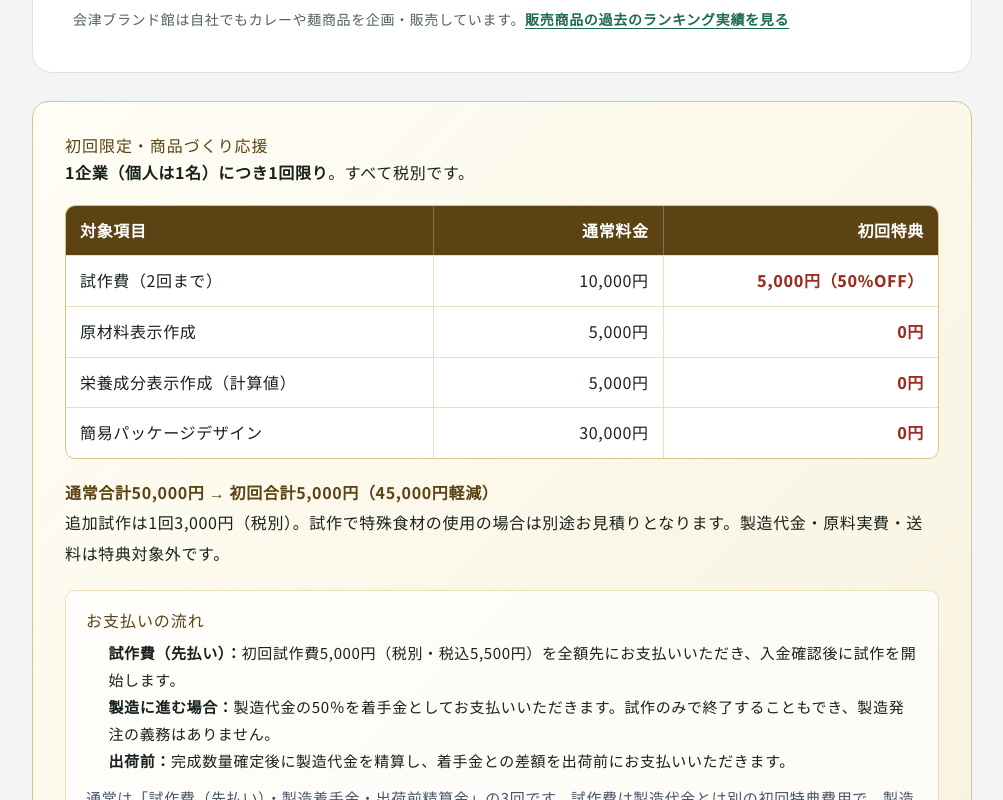
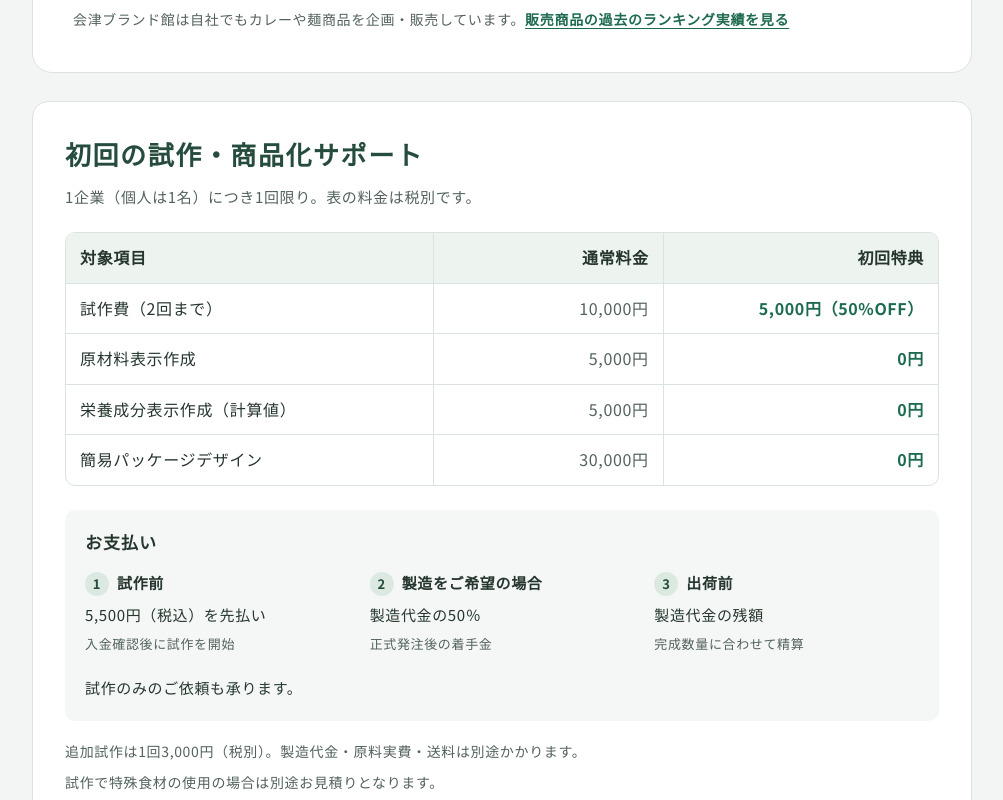
Before and after one commit to hajiox/oem_btob, a Next.js app: page /curry-oem in a window 1280 px wide. Shown: the part 1180-1980 px from the top of the page, without its empty margins (138-1141 px from the left). Built offline with nearby package versions, Linux system fonts and the light colour scheme; no server answers.

Commit message:
Make OEM pricing readable and simplify payment copy

```diff
--- a/src/components/OemProductLanding.module.css
+++ b/src/components/OemProductLanding.module.css
@@ -121,6 +121,7 @@
 .section h2 {
   margin: 0 0 18px;
   font-size: clamp(22px, 3vw, 30px);
+  font-weight: 700;
   line-height: 1.4;
 }
 
@@ -182,6 +183,7 @@
 .faq h3 {
   margin: 0 0 6px;
   font-size: 16px;
+  font-weight: 700;
 }
 
 .faq p {
@@ -191,7 +193,7 @@
 
 .footer {
   padding: 26px 20px 44px;
-  color: #697770;
+  color: #53625c;
   font-size: 12px;
   text-align: center;
 }
--- a/src/components/OemProductLanding.tsx
+++ b/src/components/OemProductLanding.tsx
@@ -60,10 +60,9 @@ export default function OemProductLanding(props: OemProductLandingProps) {
         <OemFirstOfferSummary />
 
         <section className={styles.section} aria-labelledby="flow-title">
-          <h2 id="flow-title">ご相談から正式発注まで</h2>
-          <p>まずは仕様・包装を選び、概算を確認できます。原料の支給可否や内容の対応可否は、正式見積もり時に確認します。</p>
-          <p><strong>試作着手前：</strong>初回試作費5,000円（税別・税込5,500円）を先にお支払いいただき、入金確認後に試作を開始します。試作のみで終了でき、製造発注の義務はありません。</p>
-          <p><strong>製造に進む場合：</strong>製造代金の50％を着手金としてお支払いいただき、完成数量確定後に残額を出荷前にご精算いただきます。通常は試作費（先払い）・製造着手金・出荷前精算金の3回です。</p>
+          <h2 id="flow-title">ご相談から商品づくりへ</h2>
+          <p>まずは仕様・包装を選び、概算をご確認ください。作りたい味や使いたい原料について伺い、試作の内容を相談します。</p>
+          <p>試作で味を確認した後、製造をご希望の場合は仕様・数量・正式見積もりを決めます。</p>
           <div className={styles.actions}>
             <Link href={quoteHref} className={styles.primary}>この商品で概算を確認する</Link>
           </div>
--- a/src/components/OemQuoteResult.tsx
+++ b/src/components/OemQuoteResult.tsx
@@ -93,7 +93,7 @@ export default function OemQuoteResult({
         <h3 style={{ margin: '0 0 8px', fontSize: 19 }}>① まずは試作費を先入金</h3>
         <p style={{ margin: 0, fontSize: 30, fontWeight: 800 }}>{yen(trialGross)}<small style={{ fontSize: 16 }}>（税込）</small></p>
         <p style={{ margin: '6px 0 0', fontSize: 15 }}>試作費 {yen(offerFee)}（税別）＋消費税10％ {yen(trialTax)}</p>
-        <p style={{ margin: '10px 0 0' }}>ご相談後に試作内容と請求をご案内し、入金確認後に試作を開始します。試作だけで終了しても構いません。製造発注の義務はありません。</p>
+        <p style={{ margin: '10px 0 0' }}>ご相談後に試作内容とお支払いをご案内します。入金確認後に試作を開始し、試作のみのご依頼も承ります。</p>
         <p style={{ margin: '10px 0 0', color: '#fde68a', fontSize: 14 }}>{INITIAL_OFFER_ESTIMATE_NOTE}</p>
         <p style={{ margin: '8px 0 0', color: '#fde68a', fontSize: 14 }}>{OEM_SPECIAL_INGREDIENT_NOTE}</p>
       </div>
@@ -101,7 +101,7 @@ export default function OemQuoteResult({
         <p style={{ margin: 0, color: 'rgba(255,255,255,0.72)', fontSize: 14 }}>製造に進む場合の概算合計（税抜・試作費別）</p>
         <p style={{ margin: '2px 0 2px', fontSize: 'clamp(32px, 9vw, 46px)', lineHeight: 1.15, fontWeight: 800, letterSpacing: '-0.02em' }}>{yen(total)}</p>
         <p style={{ margin: 0, color: 'rgba(255,255,255,0.8)', fontSize: 14 }}>送料・発送梱包手数料込み／消費税別</p>
-        <p style={{ margin: '10px 0 0', color: '#e0e7ff', fontSize: 15 }}>② 正式発注後に製造代金の50％を着手金として入金。③ 完成数量確定後、着手金を差し引いた精算金を出荷前に入金。試作費はこの製造見積に含めず、二重に請求しません。税額は正式請求書の明細ごとに確定します。</p>
+        <p style={{ margin: '10px 0 0', color: '#e0e7ff', fontSize: 15 }}>② 製造をご希望の場合は、正式発注後に製造代金の50％をお支払いいただきます。③ 出荷前に、完成数量に基づく残額を精算します。試作費は別途です。</p>
         <div data-testid="quote-order-breakdown" style={{ marginTop: 16 }}>
           <div style={rowStyle}><span>商品小計（税別）</span><strong>{yen(productSubtotal)}</strong></div>
           <div style={rowStyle}><span>送料・発送梱包手数料<br /><small>税別・1注文につき</small></span><strong style={{ whiteSpace: 'nowrap' }}>{yen(shippingFee)}</strong></div>
--- a/src/components/OemServiceGuide.module.css
+++ b/src/components/OemServiceGuide.module.css
@@ -10,22 +10,27 @@
 }
 
 .intro { padding: clamp(24px, 5vw, 44px); border-color: #dce5df; }
-.offer { margin: 28px 0; padding: clamp(22px, 4vw, 32px); border: 1px solid #d9c58a; border-radius: 16px; background: linear-gradient(135deg, #fffdf5, #f8f3df); }
-.offer h2 { margin-top: 0; color: #5b4313; }
-.offerTable { margin-top: 18px; overflow-x: auto; border: 1px solid #d9c58a; border-radius: 10px; background: #fff; }
-.offerRow { display: grid; grid-template-columns: minmax(190px, 1.6fr) minmax(125px, 1fr) minmax(155px, 1.2fr); min-width: 560px; border-bottom: 1px solid #eadfbc; }
+.offer { margin: 28px 0; padding: clamp(22px, 4vw, 32px); border: 1px solid #dbe3df; border-radius: 16px; background: #fff; color: #26362e; text-align: left; overflow-wrap: anywhere; }
+.offer h2 { margin: 0 0 10px; color: #254c3c; font-size: clamp(22px, 4vw, 26px); font-weight: 700; line-height: 1.5; }
+.offerIntro { color: #53625c; font-size: 15px; line-height: 1.8; }
+.offerTable { margin-top: 22px; overflow-x: auto; border: 1px solid #dbe3df; border-radius: 10px; background: #fff; }
+.offerRow { display: grid; grid-template-columns: minmax(190px, 1.6fr) minmax(125px, 1fr) minmax(155px, 1.2fr); min-width: 560px; border-bottom: 1px solid #dbe3df; }
 .offerRow:last-child { border-bottom: 0; }
 .offerRow > span { padding: 12px 14px; line-height: 1.6; }
-.offerRow > span + span { border-left: 1px solid #eadfbc; text-align: right; }
-.offerHeader { background: #5b4313; color: #fff; font-weight: 700; }
-.offerHeader > span + span { border-left-color: rgba(255,255,255,.25); }
-.offerRow:not(.offerHeader) > span:last-child { color: #9b2c20; font-weight: 800; }
-.offerTotal { margin-top: 18px !important; color: #5b4313; }
-.offerSteps { margin-top: 22px; padding: 18px 20px; border-radius: 10px; background: rgba(255,255,255,.7); border: 1px solid #eadfbc; }
-.offerSteps h3 { margin: 0 0 8px; color: #5b4313; }
-.offerSteps ol { margin: 0; padding-left: 1.4em; }
-.offerSteps li, .offerSteps p { font-size: 15px; line-height: 1.8; }
-.offerSteps p { margin: 10px 0 0; color: #475569; }
+.offerRow > span + span { border-left: 1px solid #dbe3df; text-align: right; }
+.offerHeader { background: #edf3ef; color: #26362e; font-weight: 700; }
+.offerRow:not(.offerHeader) > span:nth-child(2) { color: #53625c; }
+.offerRow:not(.offerHeader) > span:last-child { color: #1d6b4f; font-weight: 700; }
+.offerSteps { margin-top: 24px; padding: 20px; border-radius: 10px; background: #f4f7f5; }
+.offerSteps h3 { margin: 0 0 16px; color: #26362e; font-size: 17px; font-weight: 700; }
+.offerSteps ol { display: grid; grid-template-columns: repeat(3, minmax(0, 1fr)); gap: 20px; margin: 0; padding: 0; list-style: none; counter-reset: payment; }
+.offerSteps li { counter-increment: payment; color: #26362e; font-size: 15px; line-height: 1.7; }
+.offerSteps li::before { content: counter(payment); display: inline-flex; align-items: center; justify-content: center; width: 24px; height: 24px; margin-right: 8px; border-radius: 50%; background: #dce9e1; color: #254c3c; font-size: 13px; font-weight: 700; }
+.offerSteps li > span, .offerSteps li > small { display: block; margin-top: 6px; }
+.offerSteps li > small { color: #53625c; font-size: 13px; }
+.offerSteps p { margin: 18px 0 0; color: #26362e; font-size: 15px; line-height: 1.8; }
+.offerNotes { margin-top: 18px; }
+.offerNotes p { margin: 6px 0 0; color: #53625c; font-size: 14px; line-height: 1.8; }
 .headingLine { display: block; }
 .phrase { display: inline-block; }
 .intro h1 { color: #254c3c; margin-bottom: 24px; letter-spacing: .015em; }
@@ -75,9 +80,11 @@
   .offerHeader { display: none; }
   .offerRow > span:first-child { grid-column: 1 / -1; padding-bottom: 6px; font-weight: 700; }
   .offerRow > span:nth-child(2), .offerRow > span:nth-child(3) { padding-top: 6px; font-size: 16px; }
-  .offerRow > span:nth-child(2)::before, .offerRow > span:nth-child(3)::before { display: block; margin-bottom: 2px; color: #64748b; font-size: 12px; font-weight: 600; }
+  .offerRow > span:nth-child(2)::before, .offerRow > span:nth-child(3)::before { display: block; margin-bottom: 2px; color: #53625c; font-size: 12px; font-weight: 600; }
   .offerRow > span:nth-child(2)::before { content: '通常料金（税別）'; }
   .offerRow > span:nth-child(3)::before { content: '初回特典（税別）'; }
   .offerRow > span + span { border-left: 0; text-align: left; }
-  .offerRow > span:nth-child(3) { border-left: 1px solid #eadfbc; }
+  .offerRow > span:nth-child(3) { border-left: 1px solid #dbe3df; }
+  .offerSteps { padding: 18px 16px; }
+  .offerSteps ol { grid-template-columns: 1fr; gap: 18px; }
 }
--- a/src/components/OemServiceGuide.tsx
+++ b/src/components/OemServiceGuide.tsx
@@ -16,8 +16,8 @@ export function OemExplanation() {
 export function OemFirstOfferSummary() {
   return (
     <section className={styles.offer} aria-labelledby="oem-first-offer-title">
-      <h2 id="oem-first-offer-title">初回限定・商品づくり応援</h2>
-      <p><strong>1企業（個人は1名）につき1回限り</strong>。すべて税別です。</p>
+      <h2 id="oem-first-offer-title">初回の試作・商品化サポート</h2>
+      <p className={styles.offerIntro}>1企業（個人は1名）につき1回限り。表の料金は税別です。</p>
       <div className={styles.offerTable} role="table" aria-label="初回特典の料金比較">
         <div className={styles.offerRow + ' ' + styles.offerHeader} role="row"><span role="columnheader">対象項目</span><span role="columnheader">通常料金</span><span role="columnheader">初回特典</span></div>
         <div className={styles.offerRow} role="row"><span role="cell">試作費（2回まで）</span><span role="cell">10,000円</span><span role="cell">5,000円（50%OFF）</span></div>
@@ -25,16 +25,18 @@ export function OemFirstOfferSummary() {
         <div className={styles.offerRow} role="row"><span role="cell">栄養成分表示作成（計算値）</span><span role="cell">5,000円</span><span role="cell">0円</span></div>
         <div className={styles.offerRow} role="row"><span role="cell">簡易パッケージデザイン</span><span role="cell">30,000円</span><span role="cell">0円</span></div>
       </div>
-      <p className={styles.offerTotal}><strong>通常合計50,000円 → 初回合計5,000円（45,000円軽減）</strong></p>
-      <p className={styles.note}>追加試作は1回3,000円（税別）。試作で特殊食材の使用の場合は別途お見積りとなります。製造代金・原料実費・送料は特典対象外です。</p>
       <div className={styles.offerSteps}>
-        <h3>お支払いの流れ</h3>
+        <h3>お支払い</h3>
         <ol>
-          <li><strong>試作費（先払い）：</strong>初回試作費5,000円（税別・税込5,500円）を全額先にお支払いいただき、入金確認後に試作を開始します。</li>
-          <li><strong>製造に進む場合：</strong>製造代金の50％を着手金としてお支払いいただきます。試作のみで終了することもでき、製造発注の義務はありません。</li>
-          <li><strong>出荷前：</strong>完成数量確定後に製造代金を精算し、着手金との差額を出荷前にお支払いいただきます。</li>
+          <li><strong>試作前</strong><span>5,500円（税込）を先払い</span><small>入金確認後に試作を開始</small></li>
+          <li><strong>製造をご希望の場合</strong><span>製造代金の50％</span><small>正式発注後の着手金</small></li>
+          <li><strong>出荷前</strong><span>製造代金の残額</span><small>完成数量に合わせて精算</small></li>
         </ol>
-        <p>通常は「試作費（先払い）・製造着手金・出荷前精算金」の3回です。試作費は製造代金とは別の初回特典費用で、製造へ進む場合に二重請求しません。</p>
+        <p>試作のみのご依頼も承ります。</p>
+      </div>
+      <div className={styles.offerNotes}>
+        <p>追加試作は1回3,000円（税別）。製造代金・原料実費・送料は別途かかります。</p>
+        <p>試作で特殊食材の使用の場合は別途お見積りとなります。</p>
       </div>
     </section>
   )
@@ -72,7 +74,7 @@ export function OemServiceQuestions() {
             <div><dt>栄養成分表示作成（計算値）</dt><dd>通常5,000円 → 初回0円</dd></div>
             <div><dt>簡易パッケージデザイン</dt><dd>通常30,000円 → 初回0円</dd></div>
           </dl>
-          <p className={styles.note}><strong>そしてなんと、通常合計50,000円の対象費用が初回5,000円（45,000円軽減）です。</strong>1企業（個人は1名）につき1回限り、2回までの試作を含みます。上記の試作・表示・デザイン費が特典の対象です。試作で特殊食材の使用の場合は別途お見積りとなります。製造代金・原料実費・送料は特典対象外です。製造発注は必須ではありません。</p>
+          <p className={styles.note}>初回特典は1企業（個人は1名）につき1回限りです。製造代金・原料実費・送料は特典対象外です。試作で特殊食材の使用の場合は別途お見積りとなります。</p>
         </details>
         <details className={styles.disclosure}>
           <summary>道の駅・ふるさと納税向けの商品も相談できますか？</summary>
```
Also changed, not shown: 1 other file (tests, documents, lock files or other folders).
